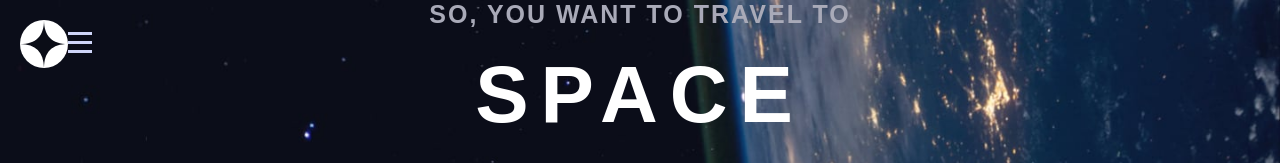
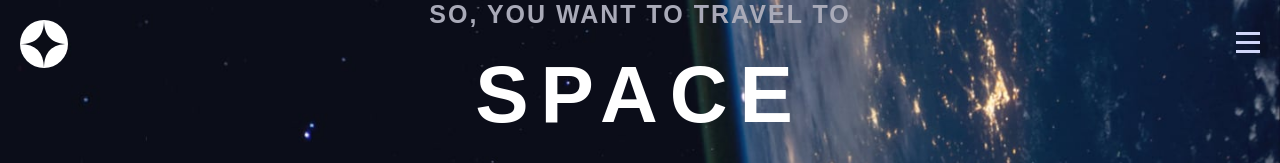
Before and after one commit to JustKooba/Space-tourism-website, a Vue app: page / in a window 1280 px wide. Shown: the top 163 px of the page. Built offline with nearby package versions, Linux system fonts and the light colour scheme.

Commit message:
fixed the menu background

```diff
--- a/src/components/header.vue
+++ b/src/components/header.vue
@@ -1,4 +1,5 @@
 <template>
+  <div class="header-wrapper">
     <header>
       <img src="../assets/shared/logo.svg" />
       <div class="menu">
@@ -25,7 +26,8 @@
                 <span @click="listClick">Destination</span>
               </li>
               <li>
-              <span class="num">02</span> <span @click="listClick"> Crew </span>
+                <span class="num">02</span>
+                <span @click="listClick"> Crew </span>
               </li>
               <li><span class="num">03</span> Technology</li>
             </ul>
@@ -33,6 +35,7 @@
         </div>
       </div>
     </header>
+  </div>
 </template>
 
 <script>
@@ -63,6 +66,9 @@ export default {
 <style>
 .menu {
   transition: all 0.3s ease-in-out;
+  position: absolute;
+  right: 20px;
+  top: 1;
 }
 .menu-content {
   display: flex;
@@ -73,9 +79,8 @@ export default {
   backdrop-filter: blur(30px);
   height: 100%;
   top: 0;
-  width: 70%;
-  right: 0.1px;
-  z-index: 1045;
+  width: 70vw;
+  height: 100vh;
   font-family: "Barlow Condensed", sans-serif;
   transition: all 0.3s ease-in-out;
 }
@@ -126,6 +131,10 @@ header {
   align-items: center;
   padding: 20px;
   margin-bottom: 25px;
+  width: 100vw;
+}
+
+.header-wrapper {
   position: absolute;
 }
 </style>
```
Lines whose indentation alone changed are shown as unchanged.
